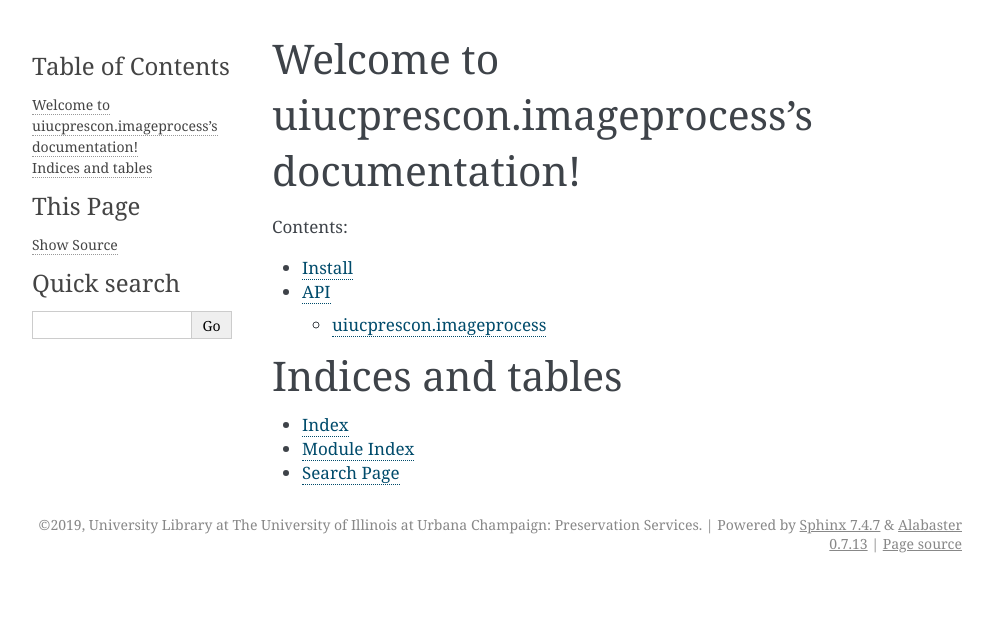
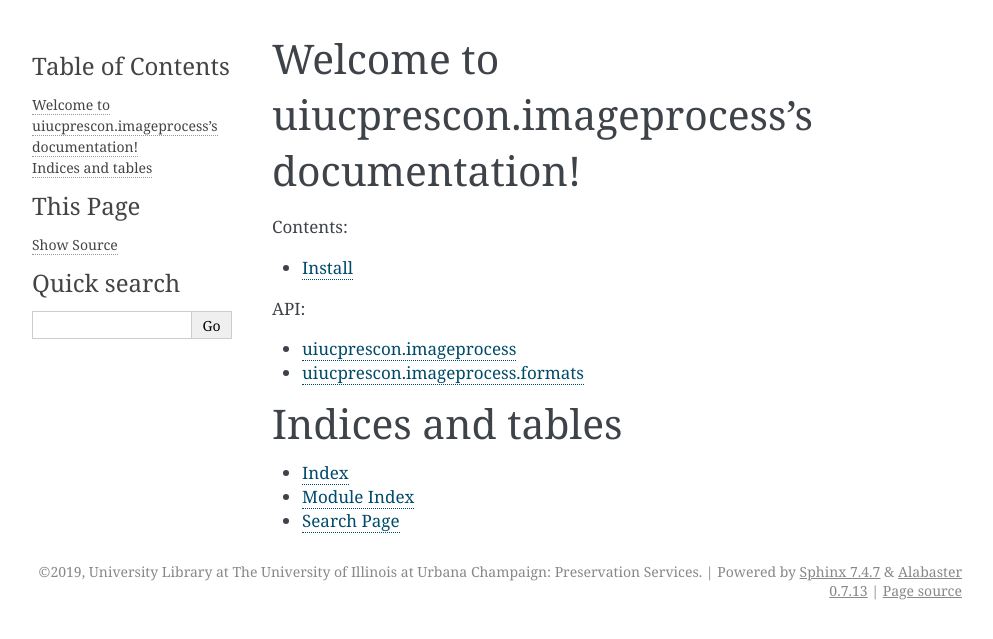
Before and after one commit to UIUCLibrary/uiucprescon.images, a Sphinx documentation site: the page built from docs/index.rst, in a window 1280 px wide. Shown: the top 639 px of the page, without its empty margins (148-1141 px from the left). Built offline with Sphinx 7.4.7, drawn with Linux system fonts in a browser that asks for light colours.

Commit message:
adding formats to documentation

```diff
--- /dev/null
+++ b/docs/formats.rst
@@ -0,0 +1,4 @@
+uiucprescon.imageprocess.formats
+--------------------------------
+.. automodule:: uiucprescon.imageprocess.formats
+    :members:
--- a/docs/index.rst
+++ b/docs/index.rst
@@ -11,7 +11,14 @@
    :caption: Contents:
 
    install
+
+
+.. toctree::
+   :maxdepth: 2
+   :caption: API:
+
    uiucprescon.imageprocess
+   formats
 
 
 
--- a/docs/uiucprescon.imageprocess.rst
+++ b/docs/uiucprescon.imageprocess.rst
@@ -1,6 +1,3 @@
-API
-===
-
 uiucprescon.imageprocess
 ------------------------
 
```
